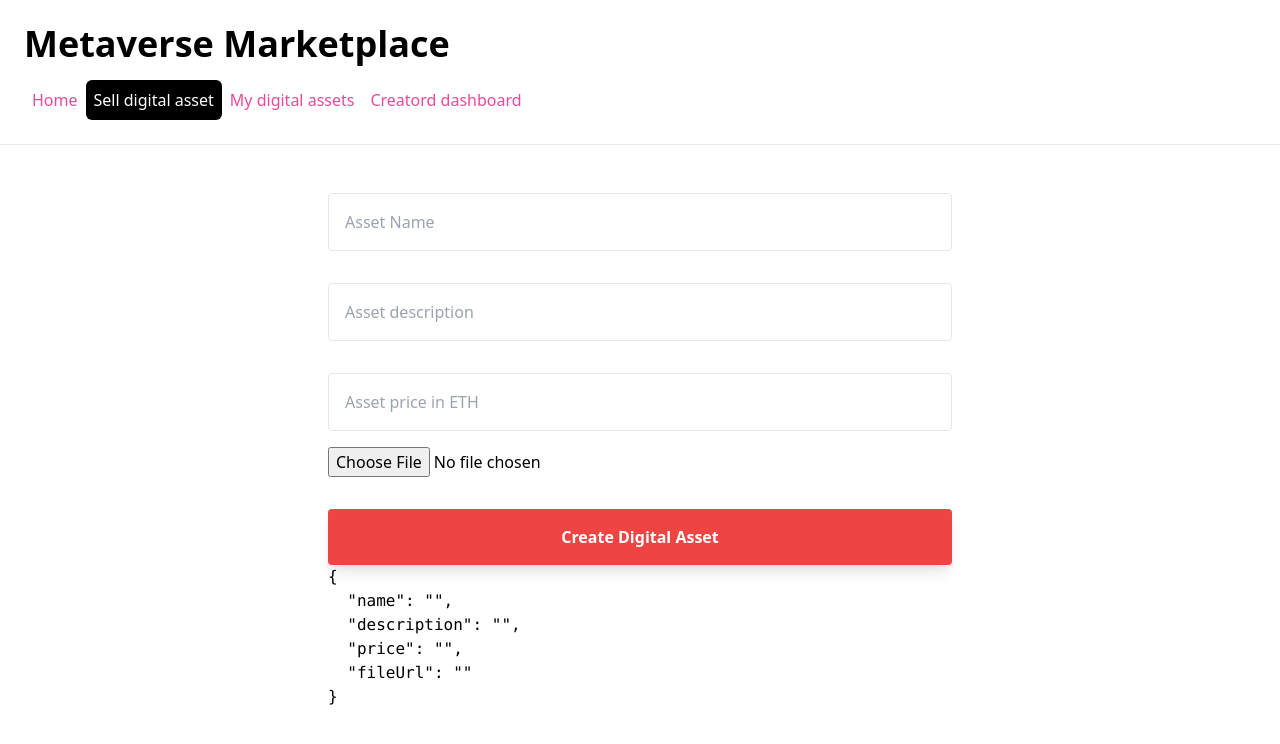
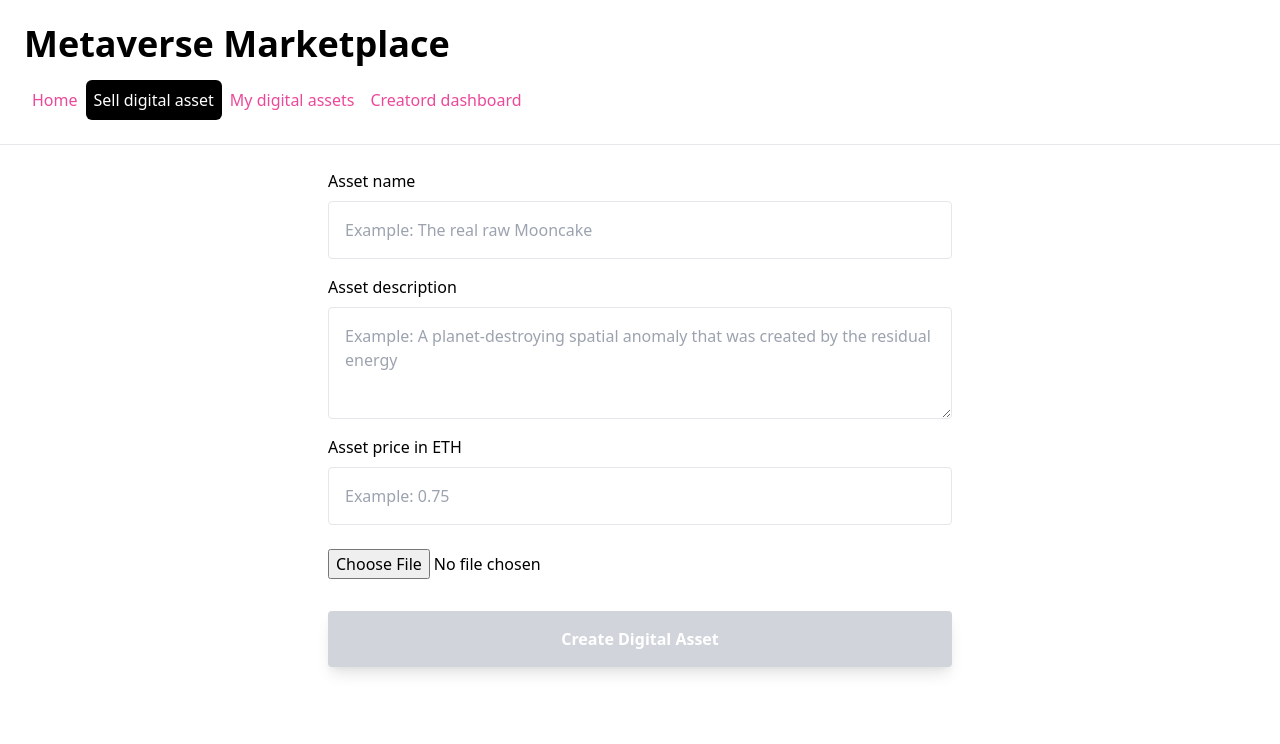
Before and after one commit to jason-full-stack/nft-marketplace, a Next.js app: page /create-item in a window 1280 px wide. Shown: the top 744 px of the page. Built offline with nearby package versions, Linux system fonts and the light colour scheme; what ipfs-http-client would draw is missing.

Commit message:
created shared Input, Textarea and implemented on create-item

```diff
--- /dev/null
+++ b/components/shared/Input.js
@@ -0,0 +1,56 @@
+import PropTypes from "prop-types";
+import { useField } from "formik";
+
+const propTypes = {
+  name: PropTypes.string.isRequired,
+  label: PropTypes.string,
+  type: PropTypes.string,
+  placeholder: PropTypes.string,
+  errorMessage: PropTypes.string,
+  onHandleChange: PropTypes.func.isRequired,
+};
+
+const Input = ({
+  name,
+  type,
+  onHandleChange,
+  placeholder,
+  errorMessage,
+  label,
+}) => {
+  const [field, meta] = useField(name);
+
+  const hasError = meta.touched && !!meta.error;
+
+  return (
+    <div className="flex flex-col py-2">
+      {label && (
+        <label className="font-medium pb-2" htmlFor={name}>
+          {label}
+        </label>
+      )}
+      <input
+        id={name}
+        name={name}
+        placeholder={placeholder}
+        className={`border rounded p-4  ${
+          hasError ? "border-4 border-red-500" : ""
+        }`}
+        onChange={onHandleChange}
+        type={type}
+        {...field}
+      />
+      {hasError && <p className="mt-1 text-red-500 text-sm">{errorMessage}</p>}
+    </div>
+  );
+};
+
+Input.propTypes = propTypes;
+
+Input.defaultProps = {
+  type: "text",
+  placeholder: "",
+  errorMessage: "This is a required field",
+  label: "",
+};
+export default Input;
--- /dev/null
+++ b/components/shared/Textarea.js
@@ -0,0 +1,52 @@
+import PropTypes from "prop-types";
+import { useField } from "formik";
+
+const propTypes = {
+  name: PropTypes.string.isRequired,
+  label: PropTypes.string,
+  placeholder: PropTypes.string,
+  errorMessage: PropTypes.string,
+  onHandleChange: PropTypes.func.isRequired,
+};
+
+const Textarea = ({
+  name,
+  onHandleChange,
+  placeholder,
+  errorMessage,
+  label,
+}) => {
+  const [field, meta] = useField(name);
+
+  const hasError = meta.touched && !!meta.error;
+
+  return (
+    <div className="flex flex-col py-2">
+      {label && (
+        <label className="font-medium pb-2" htmlFor={name}>
+          {label}
+        </label>
+      )}
+      <textarea
+        id={name}
+        name={name}
+        placeholder={placeholder}
+        className={`border rounded p-4 h-28 ${
+          hasError ? "border-4 border-red-500" : ""
+        }`}
+        onChange={onHandleChange}
+        {...field}
+      />
+      {hasError && <p className="mt-1 text-red-500 text-sm">{errorMessage}</p>}
+    </div>
+  );
+};
+
+Textarea.propTypes = propTypes;
+
+Textarea.defaultProps = {
+  placeholder: "Example: Asset description",
+  errorMessage: "This is a required field",
+  label: "",
+};
+export default Textarea;
--- a/pages/create-item.js
+++ b/pages/create-item.js
@@ -4,6 +4,9 @@ import { useRouter } from "next/router";
 import Web3Modal from "web3modal";
 import { Formik, Form } from "formik";
 import * as yup from "yup";
+
+import Input from "../components/shared/Input";
+import Textarea from "../components/shared/Textarea";
 
 import { nftaddress, nftmarketaddress } from "../config";
 
@@ -104,23 +107,27 @@ export default function CreateItem() {
       >
         {({ values, handleChange, isValid, setFieldValue }) => (
           <Form className="w-1/2 flex flex-col pb-12">
-            <input
+            <Input
               name="name"
-              placeholder="Asset Name"
-              className="mt-8 border rounded p-4"
-              onChange={handleChange}
+              onHandleChange={handleChange}
+              label="Asset name"
+              placeholder="Example: The real raw Mooncake"
+              errorMessage="Asset name is a required field"
             />
-            <input
+            <Textarea
               name="description"
-              placeholder="Asset description"
-              className="mt-8 border rounded p-4"
-              onChange={handleChange}
+              onHandleChange={handleChange}
+              label="Asset description"
+              placeholder="Example: A planet-destroying spatial anomaly that was created by the residual energy"
+              errorMessage="Asset description is a required field"
             />
-            <input
+            <Input
               name="price"
-              placeholder="Asset price in ETH"
-              className="mt-8 border rounded p-4"
-              onChange={handleChange}
+              // TODO: Add proper currency formatting, numbers only
+              onHandleChange={handleChange}
+              label="Asset price in ETH"
+              placeholder="Example: 0.75"
+              errorMessage="Asset price is a required field"
             />
             <input
               type="file"
@@ -141,12 +148,11 @@ export default function CreateItem() {
             <button
               type="submit"
               className={`font-bold mt-4 text-white rounded p-4 shadow-lg ${
-                isValid ? "bg-pink-500" : "bg-red-500 cursor-not-allowed"
+                isValid ? "bg-pink-500" : "bg-gray-300 cursor-not-allowed"
               }`}
             >
               Create Digital Asset
             </button>
-            <pre>{JSON.stringify(values, null, 2)}</pre>
           </Form>
         )}
       </Formik>
```
Also changed, not shown: .eslintrc.json.
